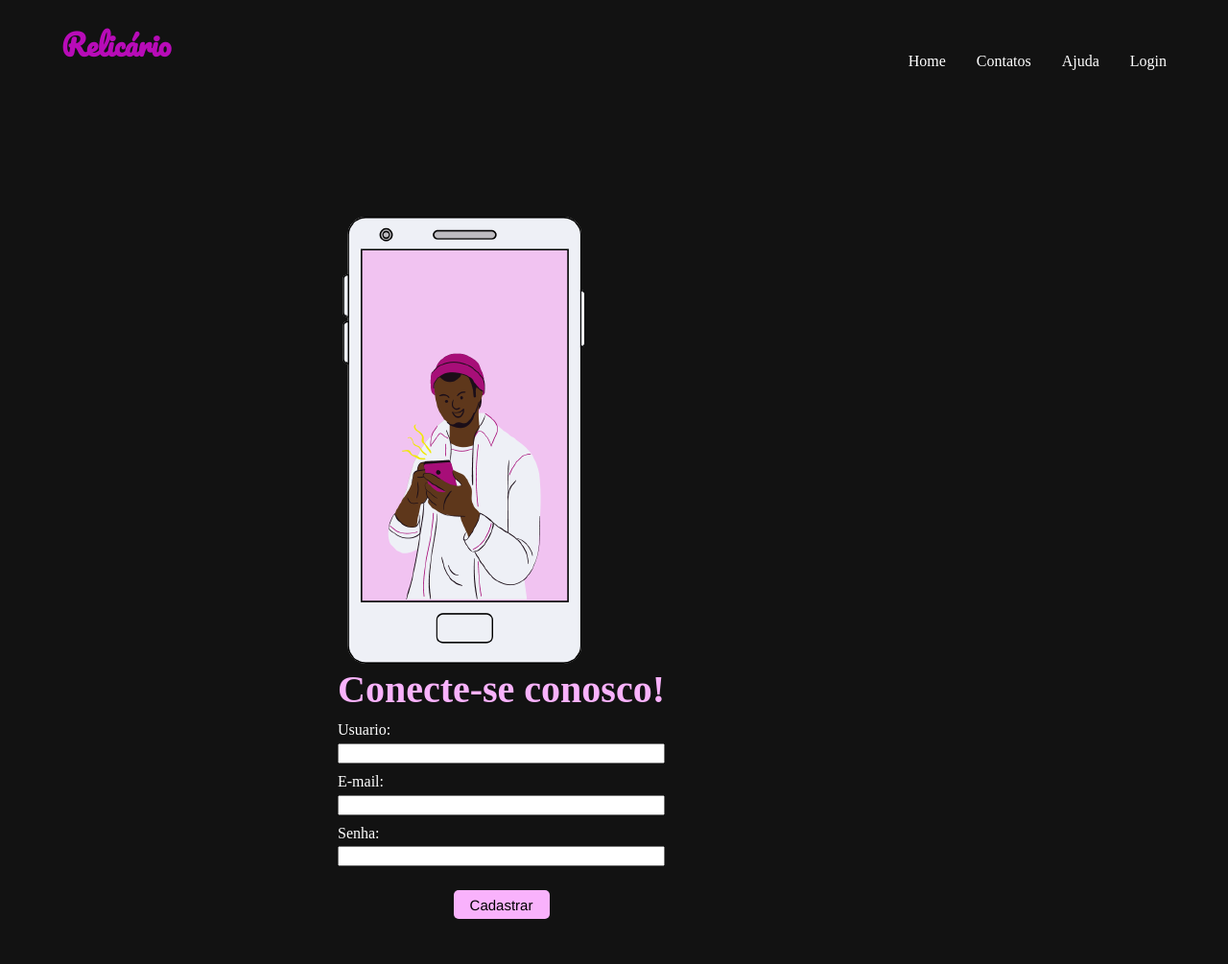
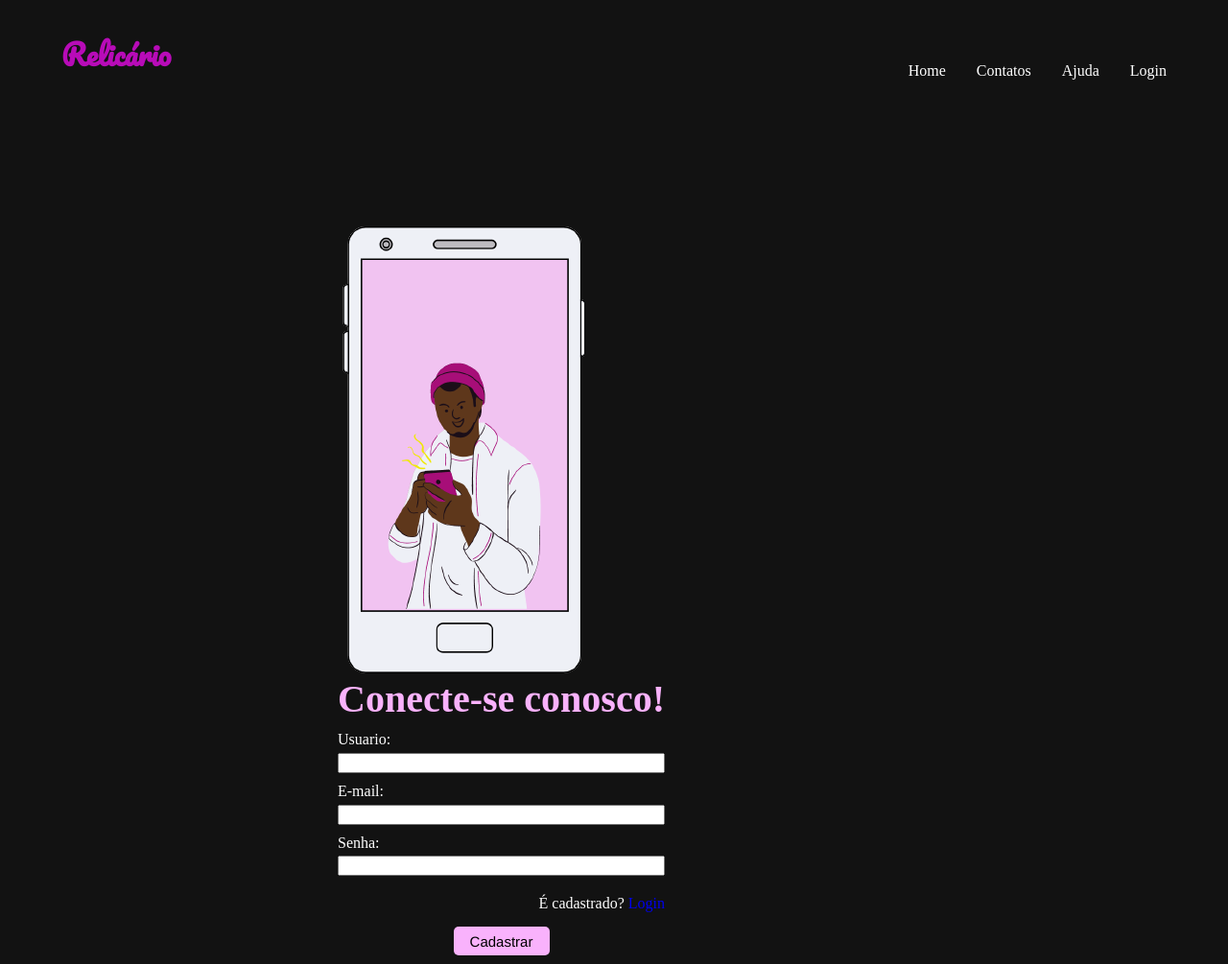
Before and after one commit to ILaySued04/siterelicario, a plain HTML site: page index.html in a window 1280 px wide. Shown: the whole page at 96% size. Drawn offline with Linux system fonts and the light colour scheme; a web font is replaced by a local one.

Commit message:
adicionado o link para a area de cadastro e login

```diff
--- a/css/index.css
+++ b/css/index.css
@@ -1,6 +1,7 @@
 
 *{
     margin: 0;
+    text-decoration: none;
 }
 
 body{
@@ -112,3 +113,22 @@ h1{
     color: white;
     cursor: pointer;
 }
+
+p{
+    align-self: flex-end;
+    margin-top: 10px;
+}
+
+#cadastrar{
+    text-decoration: none;
+}
+
+#cadastrar:active{
+    text-decoration: none;
+}
+
+#cadastrar:hover{
+
+    color: rgb(249, 178, 252);
+
+}
--- a/css/login.css
+++ b/css/login.css
@@ -2,6 +2,8 @@
     --cor-botao: rgb(184, 11, 184);
     --cor-texto: #FFF;
     --cor-fundo: #121212;
+    --cor-botao-login-hover: rgb(249, 178, 252);
+    --cor-botao-login:  #A70E78;
 }
 
 *{
@@ -81,7 +83,7 @@ li:hover{
 }
 
 .btnlogin:hover{
-    background-color:rgb(249, 178, 252);
+    background-color: var(--cor-botao-login-hover);
     cursor: pointer;
 }
 
@@ -91,11 +93,15 @@ p{
 
 #cadastrar-login{
     text-decoration: none;
-    color: #A70E78;
+    color: var(--cor-botao-login);
 }
 
 #cadastrar-login:visited{
-    color: #A70E78;
+    color: var(--cor-botao-login);
+}
+
+#cadastrar-login:hover{
+    color: var(--cor-botao-login-hover);
 }
 
  @media only screen and (max-width:600px){
--- a/index.html
+++ b/index.html
@@ -52,7 +52,10 @@
 
                 <label for="senha">Senha:</label>
                 <input type="text">
+
                 </div>
+
+                <p>É cadastrado? <a id="cadastrar" href="./templates/login.html"> Login </a></p>
 
                 <button id="btnCadastrar">Cadastrar</button>
 
```
Also changed, not shown: templates/login.html (+3 -1 lines).
